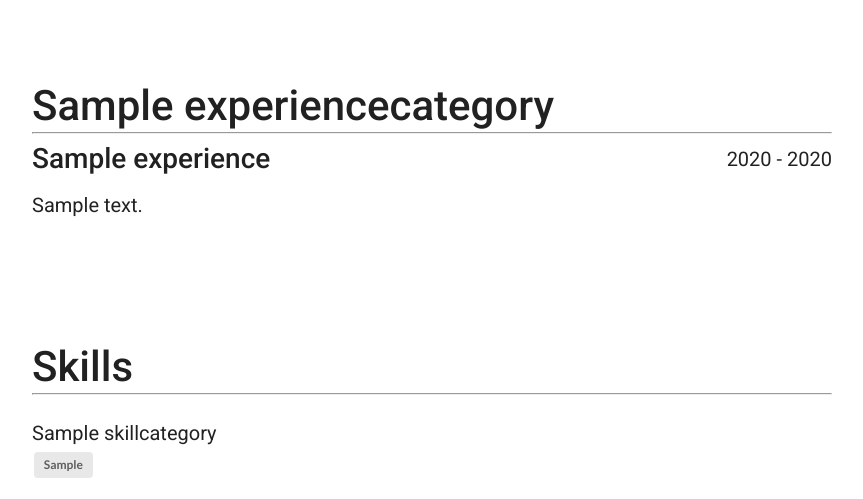
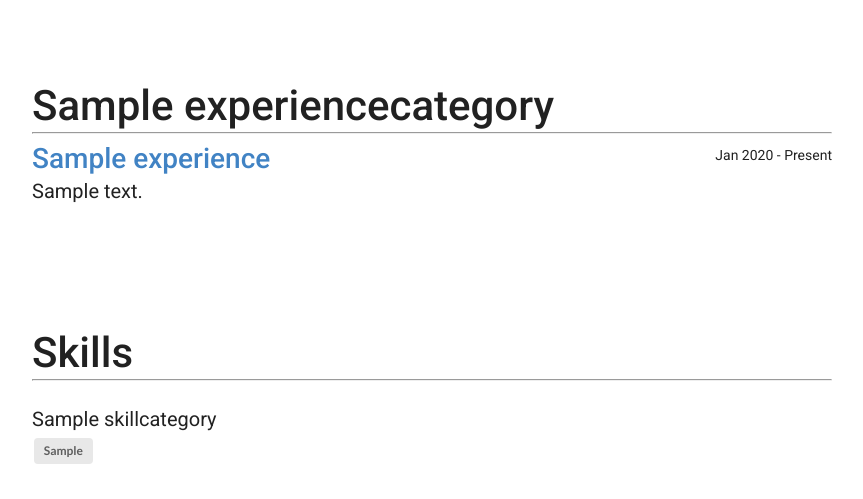
Before and after one commit to tenstad/amund_io, a Django app: page /about/ in a window 1280 px wide. Shown: the part 454-953 px from the top of the page, without its empty margins (208-1071 px from the left). After the commit the page ends 918 px from the top, so only its background shows below. Run offline with Django 3.2, Linux system fonts and the light colour scheme; tables that the repository leaves empty hold one stand-in row (values such as "Sample post"); some libraries are stand-ins or nearby versions; some web fonts are replaced.

Commit message:
Update year and add url

```diff
--- a/amund_io/static/amund_io/css/about.css
+++ b/amund_io/static/amund_io/css/about.css
@@ -67,7 +67,7 @@ p {
 
 .experiences-grid {
     display: grid;
-    grid-template-columns: 1fr 120px;
+    grid-template-columns: 1fr 200px;
     grid-auto-flow: dense;
 }
 
@@ -79,6 +79,7 @@ p {
     grid-column: 2/3;
     justify-self: right;
     margin-top: 4px;
+    font-size: 14px;
 }
 
 .experience-description {
--- a/amund_io/templates/amund_io/about.html
+++ b/amund_io/templates/amund_io/about.html
@@ -33,13 +33,17 @@
                     <hr class="h2-underline">
                     {% for experience in value %}
                         <div class="experiences-grid">
-                            <h3 class="experience-title">{{ experience.title }}</h3>
+                            {% if experience.url %}
+                                <a href="{{ experience.url }}"><h3 class="experience-title">{{ experience.title }}</h3></a>
+                            {% else %}
+                                <h3 class="experience-title">{{ experience.title }}</h3>
+                            {% endif %}
                             <div class="experience-description">
                                 {% autoescape off %}
                                     {{ experience.description|markdown }}
                                 {% endautoescape %}
                             </div>
-                            <p class="experience-year">{{ experience.start_year }} - {% if experience.end_year %}{{ experience.end_year }}{% else %}{{ current_year }}{% endif %}</p>
+                            <p class="experience-year">{{ experience.start_year|date:"M Y" }} - {% if not experience.current %}{{ experience.end_year|date:"M Y" }}{% else %}Present{% endif %}</p>
                         </div>
                     {% endfor %}
                 {% endfor %}
--- a/amund_io/views.py
+++ b/amund_io/views.py
@@ -2,6 +2,7 @@ from django.utils import timezone
 from django.views.generic import TemplateView
 from articles.models import Article
 from abouts.models import Experience, Skill
+
 
 class Index(TemplateView):
     template_name = 'amund_io/index.html'
@@ -28,6 +29,7 @@ def group_by_category(model, fields, order_by=None):
             item_dict[item['category__title']] = [item]
     return item_dict
 
+
 class About(TemplateView):
     template_name = 'amund_io/about.html'
 
@@ -35,7 +37,7 @@ class About(TemplateView):
         context = super().get_context_data(**kwargs)
         context.update({
             'skills': group_by_category(Skill, ('skill',), order_by=('-weight',)),
-            'experiences': group_by_category(Experience, ('title', 'description', 'start_year', 'end_year'), order_by=('start_year',)),
+            'experiences': group_by_category(Experience, ('title', 'description', 'start_year', 'end_year', 'current', 'url'), order_by=('start_year',)),
             'current_year': timezone.now().year,
         })
 
--- a/tags/models.py
+++ b/tags/models.py
@@ -12,7 +12,7 @@ class TagGroup(models.Model):
 
 class Tag(models.Model):
     label = models.CharField(max_length=100, verbose_name='Label')
-    group = models.ForeignKey(TagGroup, verbose_name='Group')
+    group = models.ForeignKey(TagGroup, verbose_name='Group', on_delete=models.SET_NULL, null=True)
     creation_date = models.DateTimeField(default=timezone.now, verbose_name='Creation Date')
 
     class Meta:
```
Also changed, not shown: abouts/models.py (+6 -4 lines), abouts/migrations/0005_auto_20180910_1814.py (added), tags/migrations/0002_auto_20180910_1814.py (added).
